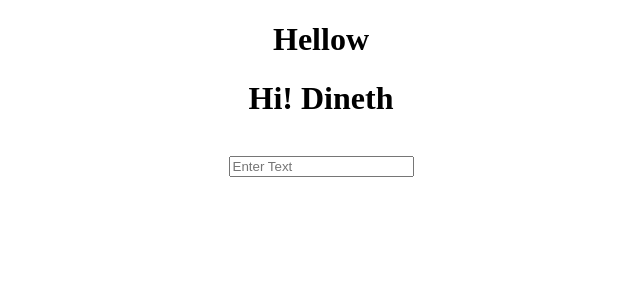
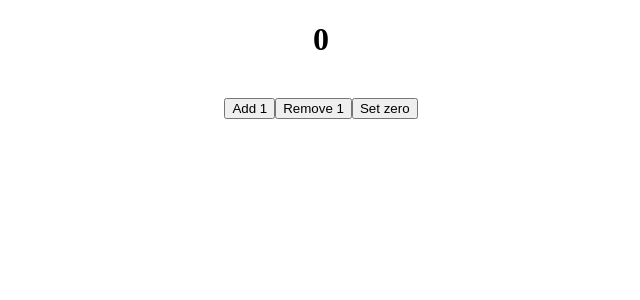
Before and after one commit to dinethdf/Tutorial-ReactJS-Youtub-Full, a React (Create React App) app: page / in a window 1280 px wide. Shown: the top 300 px of the page, without its empty margins (319-959 px from the left). Built offline with nearby package versions, Linux system fonts and the light colour scheme.

Commit message:
1 st test
Creat 3 buttons using hooks and useState ande event fuction

```diff
--- a/src/App.js
+++ b/src/App.js
@@ -2,19 +2,15 @@ import { useState } from "react";
 import "./App.css";
 
 function App() {
-  const changeName = (event) => {
-    console.log(event.target.value);
-    setName(event.target.value);
-    // const Names = <h2>{event.target.value} </h2>;
-  };
-
-  const [name, setName] = useState("Dineth");
+  var [number, setNumber] = useState(0);
   return (
     <div className="App">
-      <h1> Hellow </h1>{" "}
-      <div>{name && name ? <h1>Hi! {name}</h1> : <p>Enter Name</p>}</div>
+      <h1> {number} </h1>
       <br />
-      <input type="text" placeholder="Enter Text" onChange={changeName} />
+      {/* <input type="text" placeholder="Enter Text" onChange={changeName} /> */}
+      <button onClick={() => setNumber((number = number + 1))}>Add 1</button>
+      <button onClick={() => setNumber((number = number - 1))}>Remove 1</button>
+      <button onClick={() => setNumber(0)}>Set zero</button>
     </div>
   );
 }
```
